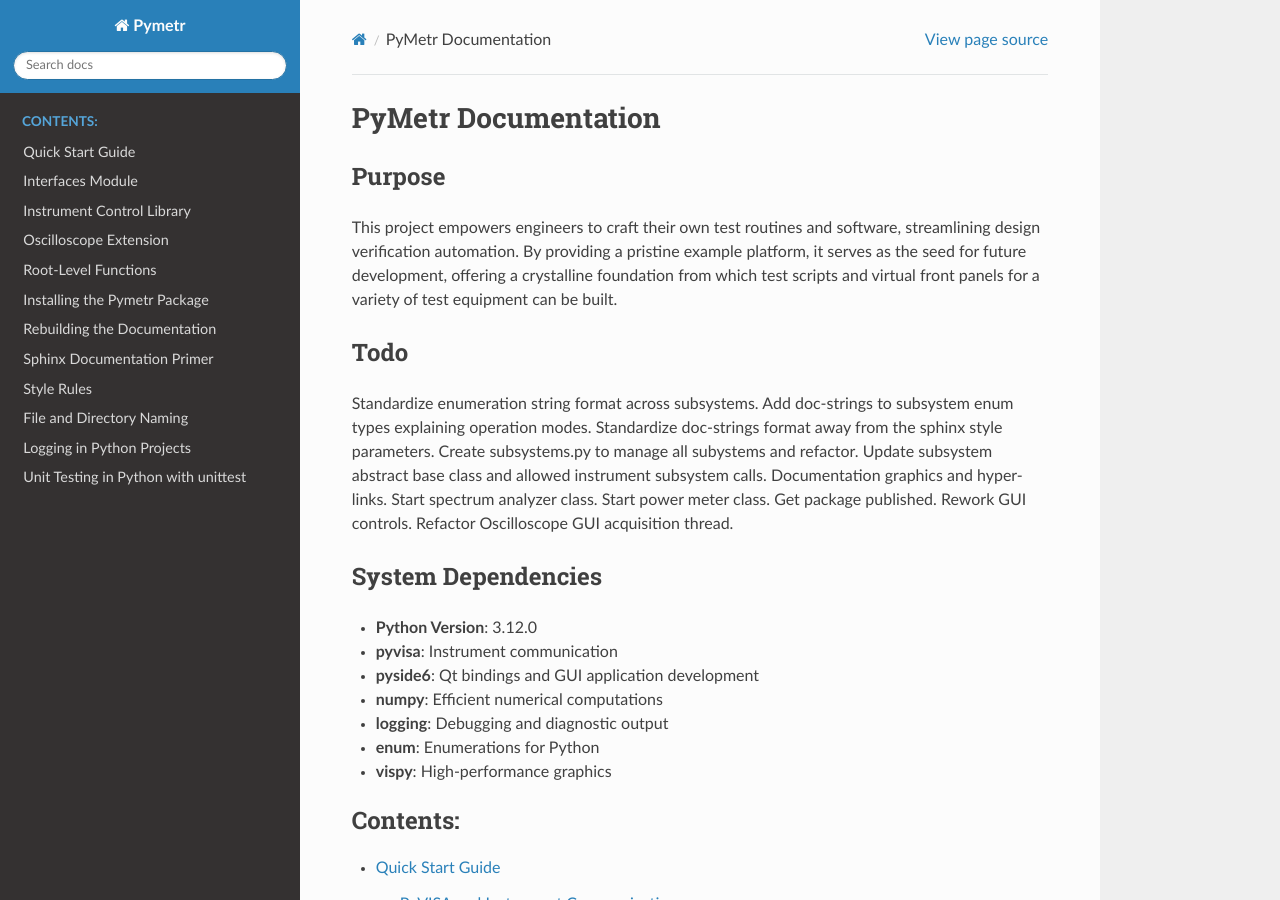
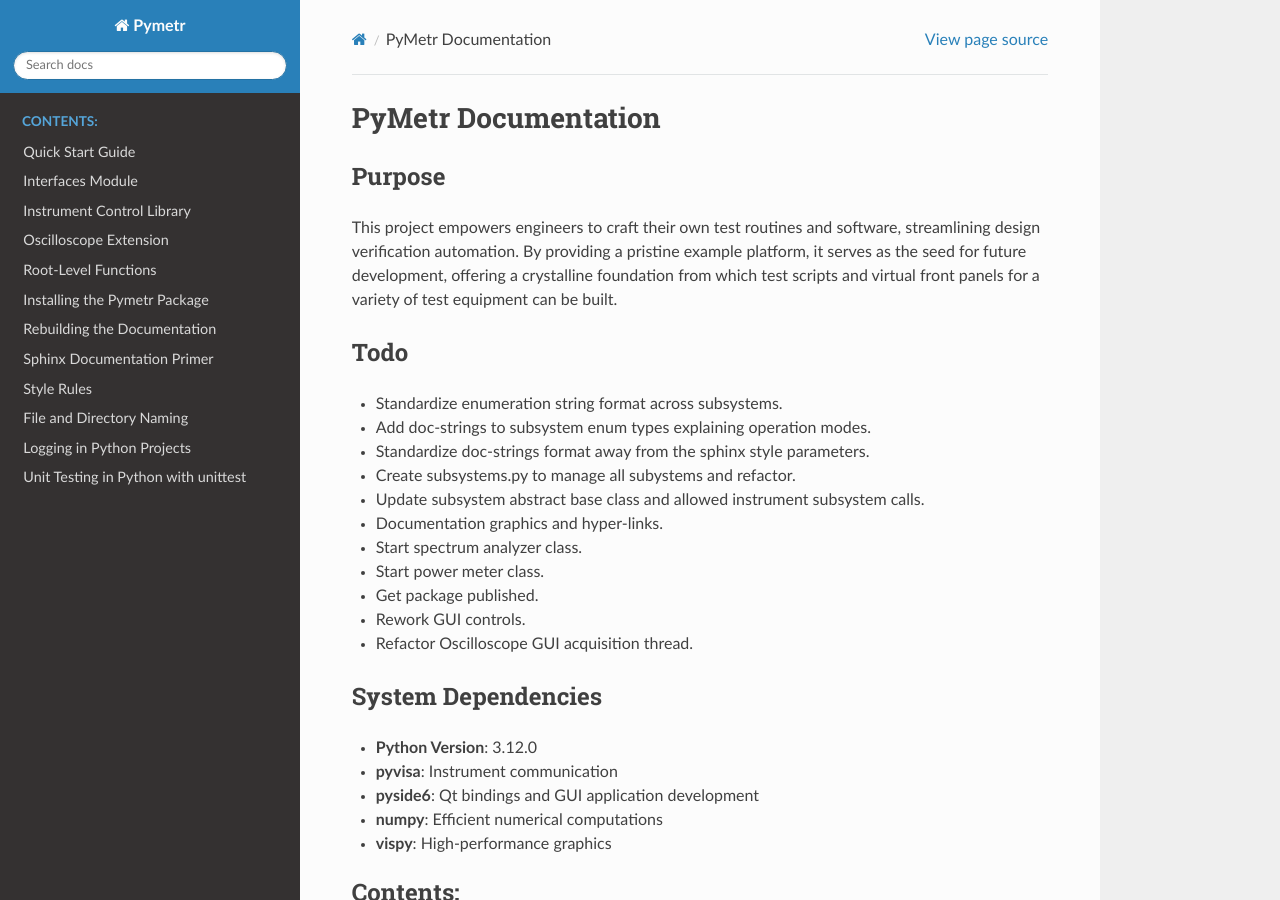
Before and after one commit to Spiryl/pymetr, a Sphinx documentation site: the page built from docs/index.rst, in a window 1280 px wide and 900 px high. Built offline with Sphinx 7.4.7 and the Read the Docs theme 2.0.0, drawn with Linux system fonts in a browser that asks for light colours.

Commit message:
Updating docs

```diff
--- a/docs/index.rst
+++ b/docs/index.rst
@@ -8,17 +8,17 @@
 Todo
 ----
 
-Standardize enumeration string format across subsystems.
-Add doc-strings to subsystem enum types explaining operation modes.
-Standardize doc-strings format away from the sphinx style parameters.
-Create subsystems.py to manage all subystems and refactor.
-Update subsystem abstract base class and allowed instrument subsystem calls.
-Documentation graphics and hyper-links.
-Start spectrum analyzer class.
-Start power meter class.
-Get package published.
-Rework GUI controls.
-Refactor Oscilloscope GUI acquisition thread.
+- Standardize enumeration string format across subsystems.
+- Add doc-strings to subsystem enum types explaining operation modes.
+- Standardize doc-strings format away from the sphinx style parameters.
+- Create subsystems.py to manage all subystems and refactor.
+- Update subsystem abstract base class and allowed instrument subsystem calls.
+- Documentation graphics and hyper-links.
+- Start spectrum analyzer class.
+- Start power meter class.
+- Get package published.
+- Rework GUI controls.
+- Refactor Oscilloscope GUI acquisition thread.
 
 System Dependencies
 -------------------
@@ -26,10 +26,7 @@
 - **pyvisa**: Instrument communication
 - **pyside6**: Qt bindings and GUI application development
 - **numpy**: Efficient numerical computations
-- **logging**: Debugging and diagnostic output
-- **enum**: Enumerations for Python
 - **vispy**: High-performance graphics
-
 
 .. toctree::
    :maxdepth: 2
```
Also changed, not shown: 1 other file.
